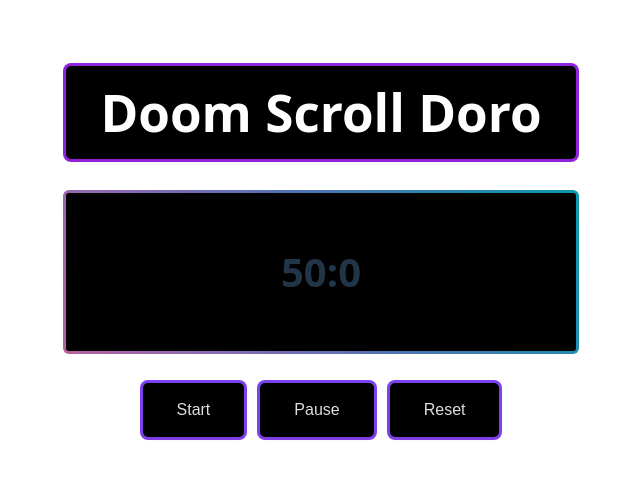
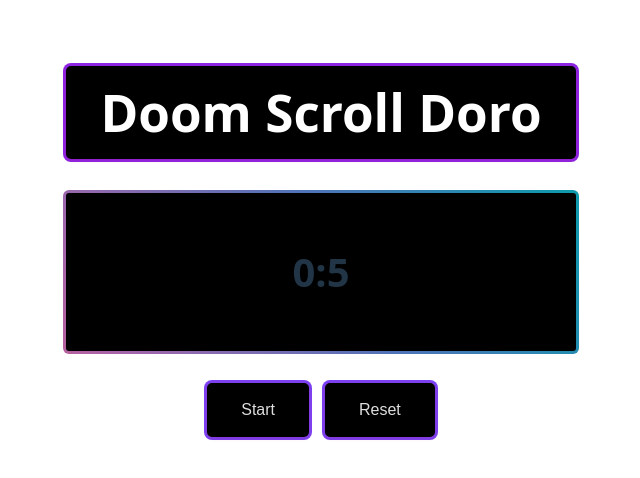
Before and after one commit to smallnumbers0/studydoro, a React (Vite) app: page / in a window 1280 px wide. Shown: the top 478 px of the page, without its empty margins (319-959 px from the left). Built offline with nearby package versions, Linux system fonts and the light colour scheme.

Commit message:
combine start and pause button

```diff
--- a/src/App.jsx
+++ b/src/App.jsx
@@ -6,10 +6,23 @@ import Buttons from "./components/Buttons";
 
 function App() {
   const [time, setTime] = useState({
-    mins: 50,
-    secs: 0,
+    mins: 0,
+    secs: 5,
   });
   const [isRunning, setIsRunning] = useState(false);
+
+  function handleToggle() {
+    setIsRunning(!isRunning);
+  }
+
+  function addStudyTimeToStorage(studiedMinutes) {
+    const currentTotal = localStorage.getItem("totalStudyTime");
+    const totalMinutes = currentTotal ? parseInt(currentTotal) : 0;
+    localStorage.setItem(
+      "totalStudyTime",
+      (totalMinutes + studiedMinutes).toString()
+    );
+  }
 
   useEffect(() => {
     let interval = null;
@@ -22,6 +35,7 @@ function App() {
             return { mins: prevTime.mins - 1, secs: 59 };
           } else {
             setIsRunning(false);
+            addStudyTimeToStorage(1); //im adding just 1 minute when timer ends, but getting 2 in local storage
             return prevTime;
           }
         });
@@ -37,11 +51,11 @@ function App() {
       </div>
       <Timer time={time} />
       <Buttons
-        onStart={() => setIsRunning(true)}
-        onPause={() => setIsRunning(false)}
+        onToggle={handleToggle}
+        isRunning={isRunning}
         onReset={() => {
           setIsRunning(false);
-          setTime({ mins: 50, secs: 0 });
+          setTime({ mins: 0, secs: 5 });
         }}
       />
     </>
--- a/src/components/Buttons.jsx
+++ b/src/components/Buttons.jsx
@@ -1,13 +1,10 @@
 import "./Buttons.css";
 
-function Buttons({ onStart, onPause, onReset }) {
+function Buttons({ onToggle, isRunning, onReset }) {
   return (
     <div className="button-container">
-      <button type="button" className="button" onClick={onStart}>
-        Start
-      </button>
-      <button type="button" className="button" onClick={onPause}>
-        Pause
+      <button type="button" className="button" onClick={onToggle}>
+        {!isRunning ? "Start" : "Pause"}
       </button>
       <button type="button" className="button" onClick={onReset}>
         Reset
```
